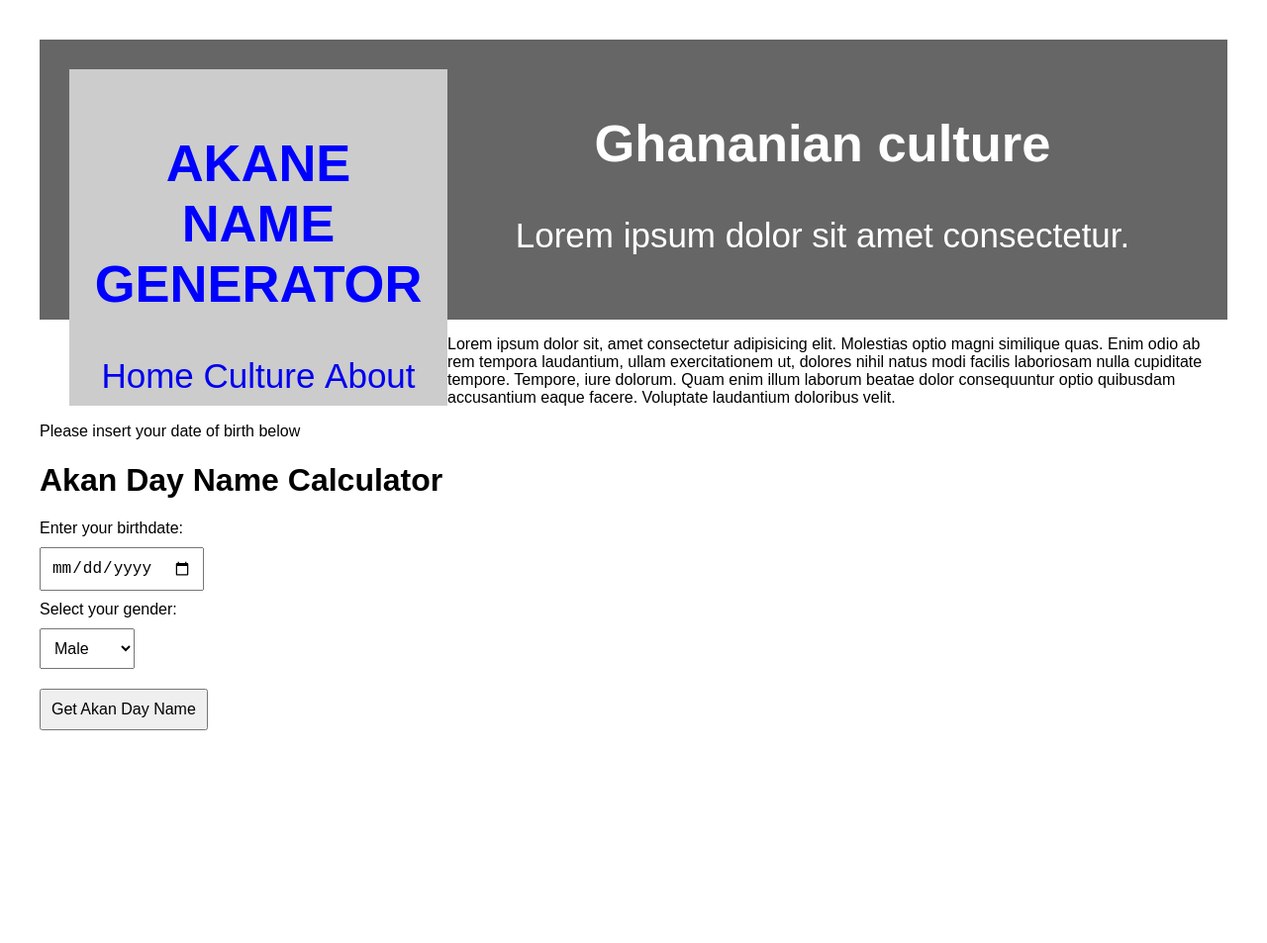
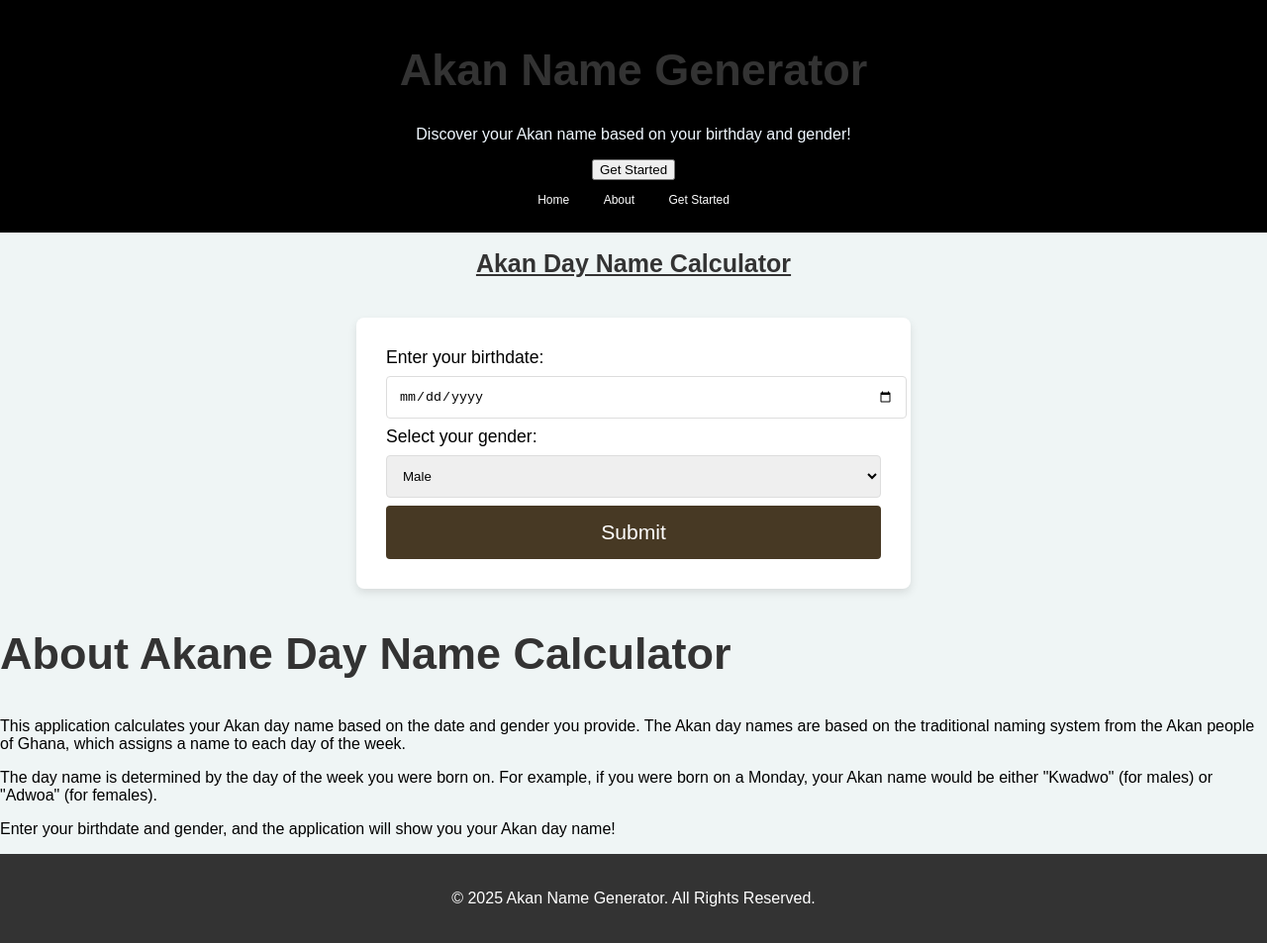
Before and after one commit to PaulAshton1/assignment-project-week-3, a plain HTML site: page index.html in a window 1280 px wide. Shown: the whole page at 99% size. Before the commit the page ends 808 px from the top, so only its background shows below. Drawn offline with Linux system fonts and the light colour scheme.

Commit message:
update file

```diff
--- a/index.css
+++ b/index.css
@@ -1,91 +1,113 @@
-body {
-    font-family: "Roboto",
-    sans-serif
+        body {
+            font-family: Arial, sans-serif;
+            background-color: rgb(239, 245, 245);
+            margin: 0;
+            padding: 0;
+        }
 
-}
+        header {
+            background-color: black;
+            color: aliceblue;
+            padding: 15px 0;
+            text-align: center;
+        }
 
-header{
-    background-color: #666;
-        padding: 30px;
-        text-align: center;
-        font-size: 35px;
-        color: white;
-}
+                h1,
+                h2 {
+                    color: #333;
+                    font-size: 45px;
+                }
 
-nav {
-    float: left;
-        width: 30%;
-        height: 300px;
-        background: #ccc;
-        padding: 20px;
-        justify-content: space-between;
-        color: blue;
-        margin: auto;
+                /* Navbar */
+                nav {
+                    background-color: black;
+                    padding: 10px;
+                    text-align: center;
+                }
 
-}
+                nav a {
+                    color: white;
+                    text-decoration: none;
+                    margin: 0 15px;
+                    font-size: 12px;
 
-nav ul {
-        list-style-type: none;
-            padding: 0;
-}
+                }
 
-a{
-    text-decoration: none;
-}
+                nav a:hover {
+                    text-decoration: underline;
+                }
 
-li{
-    list-style: none;
-    display: inline-block;
-}
+                form h1 {
+                    font-size: 25px;
+                    text-decoration: underline;
+                    text-align: center;
+                }
 
-nav ul li a:hover{
-    color: black;
-    transition: 5s ease-in-out;
-}
 
-/* article{
-    float : left;
-    padding: 20px;
-    width: 70%;
-    background-color: #f1f1f1;
-    height: 300px;
-} */
+                   .akanForm {
+                       background-color: white;
+                       padding: 30px;
+                       border-radius: 8px;
+                       box-shadow: 0 4px 8px rgba(0, 0, 0, 0.1);
+                       max-width: 500px;
+                       margin: 40px auto;
+                   }
 
- body {
-     font-family: Arial, sans-serif;
-     margin: 20px;
-     padding: 20px;
- }
+                    .akanForm{
+                    font-size: 1.1em;
+                    }
 
- input,
- select,
- button {
-     padding: 10px;
-     margin: 10px 0;
-     font-size: 16px;
- }
+                    .akanForm input,
+                    .akanForm select {
+                        padding: 12px;
+                        margin: 8px 0;
+                        border: 1px solid #ddd;
+                        border-radius: 4px;
+                        width: 100%;
+                    }
 
- #result {
-     margin-top: 20px;
-     font-size: 18px;
-     font-weight: bold;
- }
+                    .akanForm button {
+                        padding: 15px 30px;
+                        background-color: #473924;
+                        color: white;
+                        border: none;
+                        border-radius: 4px;
+                        cursor: pointer;
+                        width: 100%;
+                        font-size: 1.2em;
+                    }
 
-  #about{
-      display: none;
-      position: fixed;
-      z-index: 1;
-      left: 0;
-      top: 0;
-      width: 100%;
-      height: 100%;
-      background-color: rgba(0, 0, 0, 0.4);
-      overflow: auto;
-  }
+                    .akaneForm button:hover {
+                    background-color: #b1965d;
+                    }
 
-/* .about{
-    padding: 50px;
-    text-align: center;
-    background-color: #666;
-    color: white;
-} */
+
+                   #about {
+                        background-color: #eef;
+                        padding: 30px;
+                        margin: 40px 0;
+                        text-align: center;
+                        border-radius: 8px;
+                   }
+
+                    #about h2 {
+                        font-size: 2em;
+                        margin-bottom: 20px;
+                    }
+
+                    #about p {
+                        font-size: 1.1em;
+                        margin-bottom: 20px;
+                    }
+                   .results1{
+                        justify-content: center;
+                        text-align: center;
+
+                   }
+
+                        footer {
+                            background-color: #333;
+                            color: white;
+                            padding: 20px 0;
+                            text-align: center;
+                        }
--- a/index.html
+++ b/index.html
@@ -3,42 +3,45 @@
 <head>
     <meta charset="UTF-8">
     <meta name="viewport" content="width=device-width, initial-scale=1.0">
-    <title>Akane name generator</title>
+    <title>Akan name generator</title>
 
     <link rel="stylesheet" href="index.css">
 
 </head>
 
 
- <script src="index.js"></script>
+<script src="index.js"></script>
 <body>
   <header>
+        <h1>Akan Name Generator</h1>
+        <p>Discover your Akan name based on your birthday and gender!</p>
+        <button class="cta-button" onclick="scrollToForm()">Get Started</button>
 
-     <nav>
-        <div>
-          <h1>AKANE NAME GENERATOR</h1>
-        </div>
-         <ul>
-            <li><a href="#">Home</a></li>
-            <li><a href="#">Culture</a></li>
-            <li><a href="#">About</a></li>
-         </ul>
-     </nav>
 
-    <article>
+    <nav>
+        <a href="#">Home</a>
+        <a href="#aboutSection">About</a>
+        <a href="#formContainer">Get Started</a>
+    </nav>
+
+
+
+    <!-- <article>
         <h1>Ghananian culture </h1>
         <p>Lorem ipsum dolor sit amet consectetur.</p>
 
     </article>
+     -->
+    </header>
 
-     </header>
-     <body>
-        <p>Lorem ipsum dolor sit, amet consectetur adipisicing elit. Molestias optio magni similique quas. Enim odio ab rem tempora laudantium, ullam exercitationem ut, dolores nihil natus modi facilis laboriosam nulla cupiditate tempore. Tempore, iure dolorum. Quam enim illum laborum beatae dolor consequuntur optio quibusdam accusantium eaque facere. Voluptate laudantium doloribus velit.</p>
-        <P>Please insert your date of birth below</P>
+     <!-- <p>Lorem ipsum dolor sit, amet consectetur adipisic -->
         <form>
-        <h1>Akan Day Name Calculator</h1>
 
-        <form id="akanForm">
+            <h1>Akan Day Name Calculator</h1>
+        </form>
+
+        <!-- Form section -->
+         <form id="akanForm" class="akanForm">
             <label for="birthdate">Enter your birthdate:</label><br>
             <input type="date" id="birthdate" required><br>
 
@@ -48,23 +51,27 @@
                 <option value="female">Female</option>
             </select><br>
 
-            <button type="button" onclick="calculateAkanDay()">Get Akan Day Name</button>
+            <button type="button" onclick="calculateAkanDay()">Submit</button>
         </form>
-
-        <div id="result"></div>
-      <div>
-        <div id="about">
-                <h2>About Akan Day Name Calculator</h2>
+        <div class="results1">
+        <p id="submit"></p>
+        </div>
+     <section>
+        <section id="#about">
+                <h2>About Akane Day Name Calculator</h2>
                 <p>This application calculates your Akan day name based on the date and gender you provide. The Akan day names are
                     based on the traditional naming system from the Akan people of Ghana, which assigns a name to each day of
                     the week.</p>
                 <p>The day name is determined by the day of the week you were born on. For example, if you were born on a
                     Monday, your Akan name would be either "Kwadwo" (for males) or "Adwoa" (for females).</p>
                 <p>Enter your birthdate and gender, and the application will show you your Akan day name!</p>
-            </div>
-        </div>
-    </div>
+                </section>
+            </section>
+
+
+    <footer>
+    <p>&copy; 2025 Akan Name Generator. All Rights Reserved.</p>
+</footer>
 
 </body>
-</body>
 </html>
--- /dev/null
+++ b/index3.css
@@ -0,0 +1,120 @@
+        body {
+            font-family: "Roboto",sans-serif;
+            margin:0 px;
+            padding: 0 px;
+
+        }
+
+        header{
+                background-color: #333;
+                /* width:100%; */
+                padding: 15px 0;
+                text-align: center;
+                font-size: 15px;
+                color: rgb(156, 152, 152);
+        }
+
+ /* .hero {
+     background-color: #161816;
+     color: white;
+     text-align: center;
+     width: 100%;
+
+ }
+
+ .hero h1 {
+     font-size: 3em;
+     margin-bottom: 20px;
+ }
+
+ .hero p {
+     font-size: 1.2em;
+     margin-bottom: 40px;
+ }
+
+ /* nav {
+
+        width: 30%;
+        height: 300px;
+        background: #42323a;
+        padding: 20px;
+        justify-content: space-between;
+        color: rgb(6, 6, 8);
+        margin: auto;
+
+} */
+
+/*
+nav ul {
+        list-style-type: none;
+            padding: 10px;
+}
+
+a{
+    text-align: center;
+}
+
+li{
+    list-style: none;
+    display: inline-block;
+
+} */
+
+/* nav ul li a:hover {
+    color: black;
+    transition: 5s ease-in-out;
+} */
+
+/* article{
+    float : left;
+    padding: 20px;
+    width: 70%;
+    background-color: #f1f1f1;
+    height: 300px;
+} */
+/*
+ body {
+     font-family: Arial, sans-serif;
+     margin: 20px;
+     padding: 20px;
+ }
+
+ input,
+ select,
+ button {
+     padding: 10px;
+     margin: 10px 0;
+     font-size: 16px;
+ }
+
+ #result {
+     margin-top: 20px;
+     font-size: 18px;
+     font-weight: bold;
+ }
+
+  #about{
+      display: none;
+      position: fixed;
+      z-index: 1;
+      left: 0;
+      top: 0;
+      width: 100%;
+      height: 100%;
+      background-color: rgba(0, 0, 0, 0.4);
+      overflow: auto;
+  } */
+
+/* .about{
+    padding: 50px;
+    text-align: center;
+    background-color: #666;
+    color: white;
+} */
+
+/* footer {
+    background-color: #333;
+    color: white;
+    padding: 20px 0;
+    text-align: center;
+} */
--- /dev/null
+++ b/new.html
@@ -0,0 +1,37 @@
+<!DOCTYPE html>
+<html lang="en">
+
+<head>
+    <meta charset="UTF-8">
+    <meta name="viewport" content="width=device-width, initial-scale=1.0">
+    <title>Akan name generator</title>
+
+    <!-- <link rel="stylesheet" href="index.css"> -->
+    <style>
+        body{
+            font-family: Arial,sans-serif;
+            background-color:aqua;
+            margin:0;
+            padding:0;
+        }
+        header {
+            background-color: black;
+            color: aliceblue;
+            padding: 15px 0;
+            text-align: center;
+        }
+    </style>
+
+</head>
+
+
+<script src="index.js"></script>
+
+<body>
+    <header>
+        <h1>Akan Name Generator</h1>
+        <p>Discover your Akan name based on your birthday and gender!</p>
+        <button class="cta-button" onclick="scrollToForm()">Get Started</button>
+    </header>
+</body>
+</html>
```
Also changed, not shown: index.js (+66 -14 lines).
